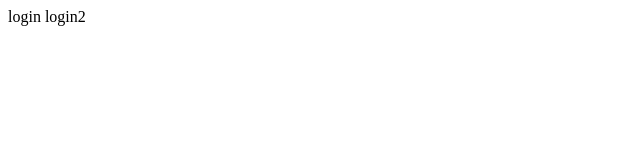
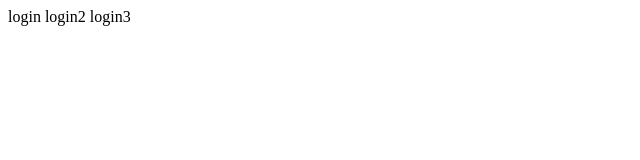
Before and after one commit to pheera4859/petesalah, a plain HTML site: page login.html in a window 1280 px wide. Shown: the full height of the page, 0-640 px from the left. Drawn offline with Linux system fonts and the light colour scheme.

Commit message:
add login3

```diff
--- a/login.html
+++ b/login.html
@@ -6,6 +6,7 @@
 
         login
         login2
+        login3
 
     </body>
 </html>
```
